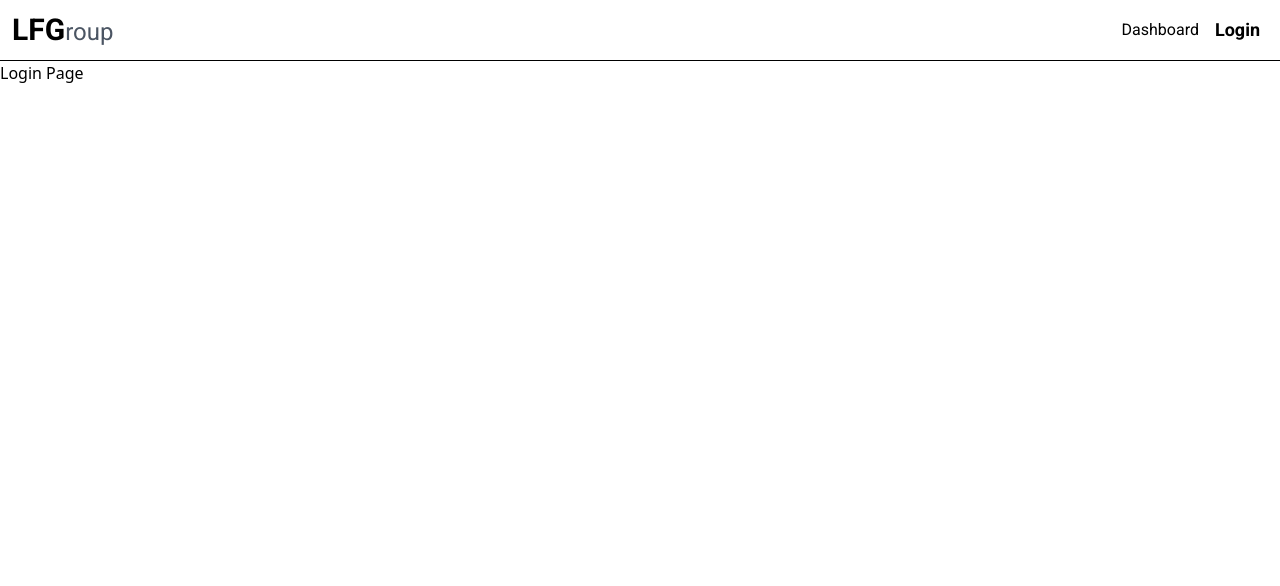
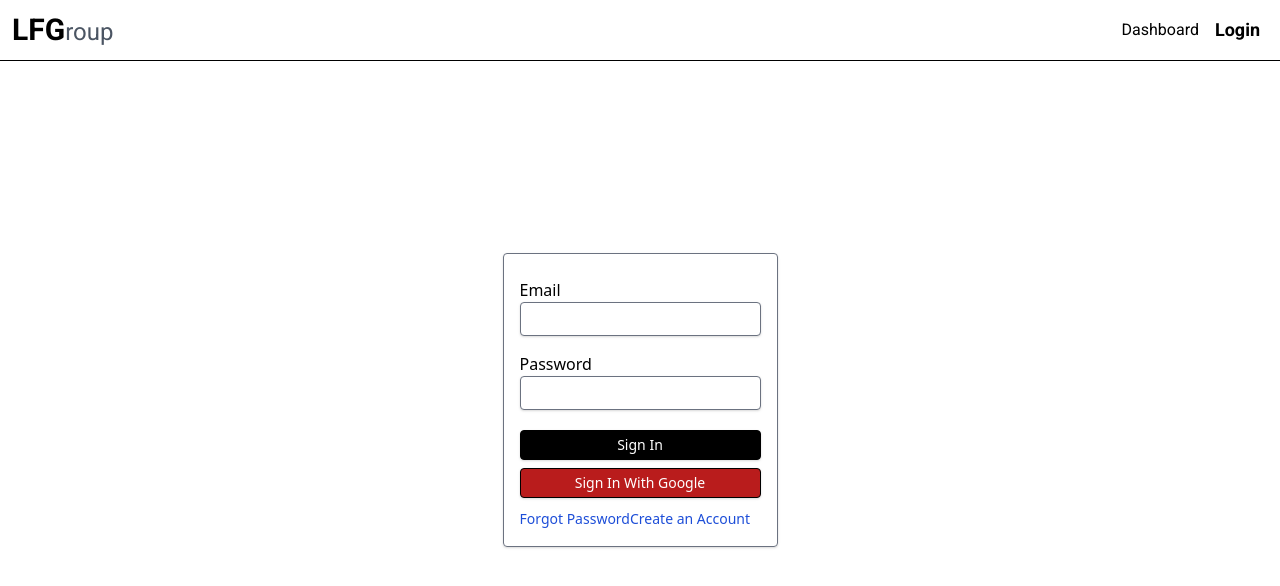
Before and after one commit to MCacciano/lfgroup-vue, a Vue app: page /login in a window 1280 px wide. Shown: the top 586 px of the page. Built offline with nearby package versions, Linux system fonts and the light colour scheme; no server answers.

Commit message:
google login now redirects to dashboard when successful, logout is in navbar and shows whenever user is not null and show login when user is null

```diff
--- a/src/App.vue
+++ b/src/App.vue
@@ -4,6 +4,10 @@
 </template>
 
 <script>
+import { onMounted, onUnmounted } from 'vue';
+import { auth, signInWithPopup } from '@/firebase';
+import { state, setUser } from '@/store';
+
 import Navbar from '@/components/Navbar';
 
 export default {
--- a/src/components/Navbar.vue
+++ b/src/components/Navbar.vue
@@ -1,8 +1,8 @@
 <template>
-  <nav class="sticky top-0 flex justify-center border-b border-black font-roboto">
+  <nav class="sticky top-0 flex justify-center border-b border-black font-roboto z-50">
     <div class="flex justify-between w-full max-w-screen-xl m-3">
       <div class="flex justify-start">
-        <router-link :to="{ name: 'Dashboard' }">
+        <router-link :to="{ name: 'Home' }">
           <h1 class="text-3xl font-bold">
             LFG<span class="text-2xl text-gray-600 font-normal">roup</span>
           </h1>
@@ -15,7 +15,7 @@
           active-class="font-semibold text-lg"
           >Dashboard</router-link
         >
-        <button v-if="auth.currentUser" @click="logout" class="mx-2 cursor-pointer">
+        <button v-if="showLogout" @click="logout" class="mx-2 cursor-pointer">
           Logout
         </button>
         <router-link
@@ -31,18 +31,34 @@
 </template>
 
 <script>
+import { ref, watchEffect } from 'vue';
 import { useRouter } from 'vue-router';
 import { auth } from '../firebase';
 
+import { state } from '../store';
+
 export default {
+  name: 'Navbar',
   setup() {
     const router = useRouter();
+
     const logout = () => {
       auth.signOut();
       router.push({ name: 'Login' });
     };
 
-    return { auth, logout };
+    const showLogout = ref(false);
+
+    watchEffect(() => {
+      if (state.user) {
+        showLogout.value = true;
+        router.push({ name: 'Dashboard' });
+      } else {
+        showLogout.value = false;
+      }
+    });
+
+    return { auth, logout, showLogout, user: state.user };
   }
 };
 </script>
--- a/src/main.js
+++ b/src/main.js
@@ -3,16 +3,28 @@ import App from './App.vue';
 import '@/assets/css/tailwind.css';
 
 import router from './router';
-import store from './store';
+import store, { setUser } from './store';
 
 import { auth } from './firebase';
 
 let app;
-auth.onAuthStateChanged(() => {
+auth.onAuthStateChanged(authUser => {
   if (!app) {
     app = createApp(App)
       .use(store)
       .use(router)
       .mount('#app');
   }
+
+  if (authUser) {
+    const { displayName, email, uid } = authUser;
+
+    setUser({
+      displayName,
+      email,
+      uid
+    });
+  } else {
+    setUser(null);
+  }
 });
--- a/src/router/index.js
+++ b/src/router/index.js
@@ -7,26 +7,26 @@ const routes = [
   {
     path: '/',
     name: 'Home',
-    component: Home,
+    component: Home
   },
   {
     path: '/login',
     name: 'Login',
-    component: import(/* webpackChunkName: "login" */ '../views/Login.vue'),
+    component: import(/* webpackChunkName: "login" */ '../views/Login.vue')
   },
   {
     path: '/dashboard',
     name: 'Dashboard',
     component: import(/* webpackChunkName: "login" */ '../views/Dashboard.vue'),
     meta: {
-      requiresAuth: true,
-    },
-  },
+      requiresAuth: true
+    }
+  }
 ];
 
 const router = createRouter({
   history: createWebHistory(process.env.BASE_URL),
-  routes,
+  routes
 });
 
 router.beforeEach((to, from, next) => {
--- a/src/store/index.js
+++ b/src/store/index.js
@@ -1,12 +1,17 @@
-import { createStore } from 'vuex'
+import { computed, reactive, readonly } from 'vue';
 
-export default createStore({
-  state: {
-  },
-  mutations: {
-  },
-  actions: {
-  },
-  modules: {
-  }
-})
+// state
+export const state = reactive({
+  user: null
+});
+
+// getters
+export const getUser = computed(() => state.user);
+
+// mutations
+export const setUser = user => {
+  console.log('user', user);
+  return (state.user = user);
+};
+
+export default { state: readonly(state), getUser, setUser };
--- a/src/views/Dashboard.vue
+++ b/src/views/Dashboard.vue
@@ -1,11 +1,16 @@
 <template>
-  <div>
-    <h1>Dashboard Page</h1>
+  <div class="flex justify-center items-center">
+    <h1 class="text-2xl">{{ user.displayName }}</h1>
   </div>
 </template>
 
 <script>
+import { state } from '@/store';
+
 export default {
   name: 'Dashboard',
+  setup() {
+    return { user: state.user };
+  }
 };
 </script>
--- a/src/views/Home.vue
+++ b/src/views/Home.vue
@@ -1,49 +1,11 @@
 <template>
-  <div class="home">
-    <h1 class="text-3xl text-blue-700">Home Page</h1>
-    <h2 v-if="user">{{ user.displayName }}</h2>
-    <button
-      @click="signInWithGoogle"
-      class="border border-black rounded shadow bg-red-700 text-white font-medium p-1 cursor-pointer"
-    >
-      Google Sign In
-    </button>
+  <div>
+    <h1>Home</h1>
   </div>
 </template>
 
 <script>
-import { onMounted, ref } from 'vue';
-import { auth, signInWithPopup } from '../firebase';
-
 export default {
-  name: 'Home',
-  setup() {
-    const user = ref(null);
-
-    const signInWithGoogle = () => {
-      signInWithPopup();
-    };
-
-    onMounted(() => {
-      auth.onAuthStateChanged(authUser => {
-        if (authUser) {
-          const { displayName, email, uid } = authUser;
-          console.log(authUser);
-          user.value = {
-            displayName,
-            email,
-            uid,
-          };
-        } else {
-          user.value = null;
-        }
-      });
-    });
-
-    return {
-      user,
-      signInWithGoogle,
-    };
-  },
+  name: 'Home'
 };
 </script>
--- a/src/views/Login.vue
+++ b/src/views/Login.vue
@@ -1,11 +1,83 @@
 <template>
-  <div>
-    <h1>Login Page</h1>
+  <div class="absolute inset-0 w-screen h-screen flex justify-center items-center">
+    <form
+      @submit.prevent="loginWithEmailAndPassword"
+      class="flex flex-col border border-gray-500 rounded shadow p-4"
+    >
+      <label for="email" class="flex flex-col my-2">
+        Email
+        <input
+          type="email"
+          id="email"
+          v-model.trim="loginForm.email"
+          class="border border-gray-500 rounded shadow p-1"
+        />
+      </label>
+      <label for="password" class="flex flex-col my-2">
+        Password
+        <input
+          type="password"
+          id="password"
+          v-model.trim="loginForm.password"
+          class="border border-gray-500 rounded shadow p-1"
+        />
+      </label>
+      <div className="flex flex-col mt-3">
+        <button
+          type="submit"
+          @click="loginWithEmailAndPassword"
+          className="p-1 mb-2 border border-black rounded shadow bg-black text-white text-sm font-medium font-rubik"
+        >
+          Sign In
+        </button>
+        <button
+          type="button"
+          @click="signInWithGoogle"
+          className="p-1 mb-2 border border-black rounded shadow bg-red-700 text-white text-sm font-medium font-rubik"
+        >
+          Sign In With Google
+        </button>
+      </div>
+      <div>
+        <a class="text-sm text-blue-700">Forgot Password</a>
+        <a class="text-sm text-blue-700">Create an Account</a>
+      </div>
+    </form>
   </div>
 </template>
 
 <script>
+import { reactive } from 'vue';
+import { useRouter } from 'vue-router';
+import { setUser } from '@/store';
+
+import { auth, signInWithPopup } from '../firebase';
+
 export default {
-  name: 'Login'
+  name: 'Login',
+  setup() {
+    const router = useRouter();
+
+    const loginForm = reactive({
+      email: '',
+      password: ''
+    });
+
+    const loginWithEmailAndPassword = () => {
+      if (loginForm.email !== '' && loginForm.password !== '') {
+        setUser(loginForm);
+      }
+    };
+
+    const signInWithGoogle = () => {
+      signInWithPopup();
+    };
+
+    return {
+      loginForm,
+      signInWithGoogle,
+      loginWithEmailAndPassword
+    };
+  }
 };
 </script>
```
